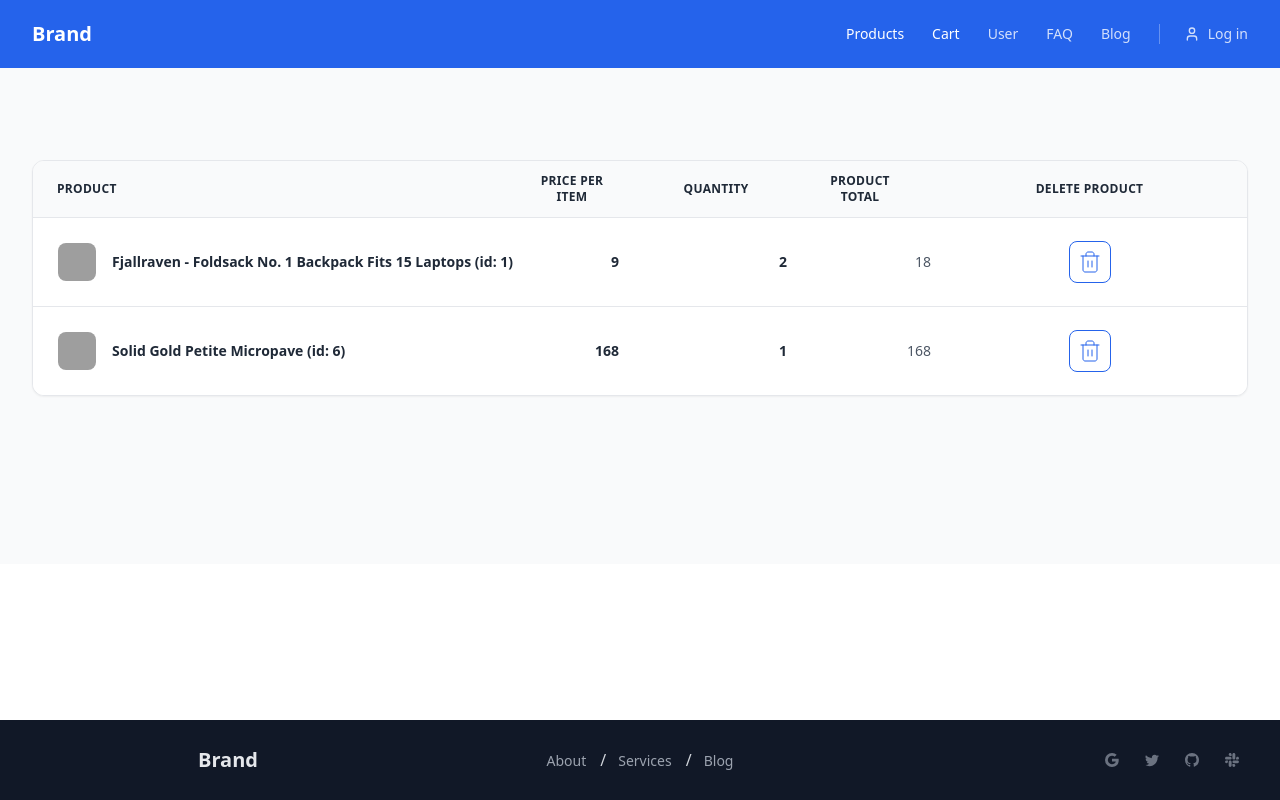
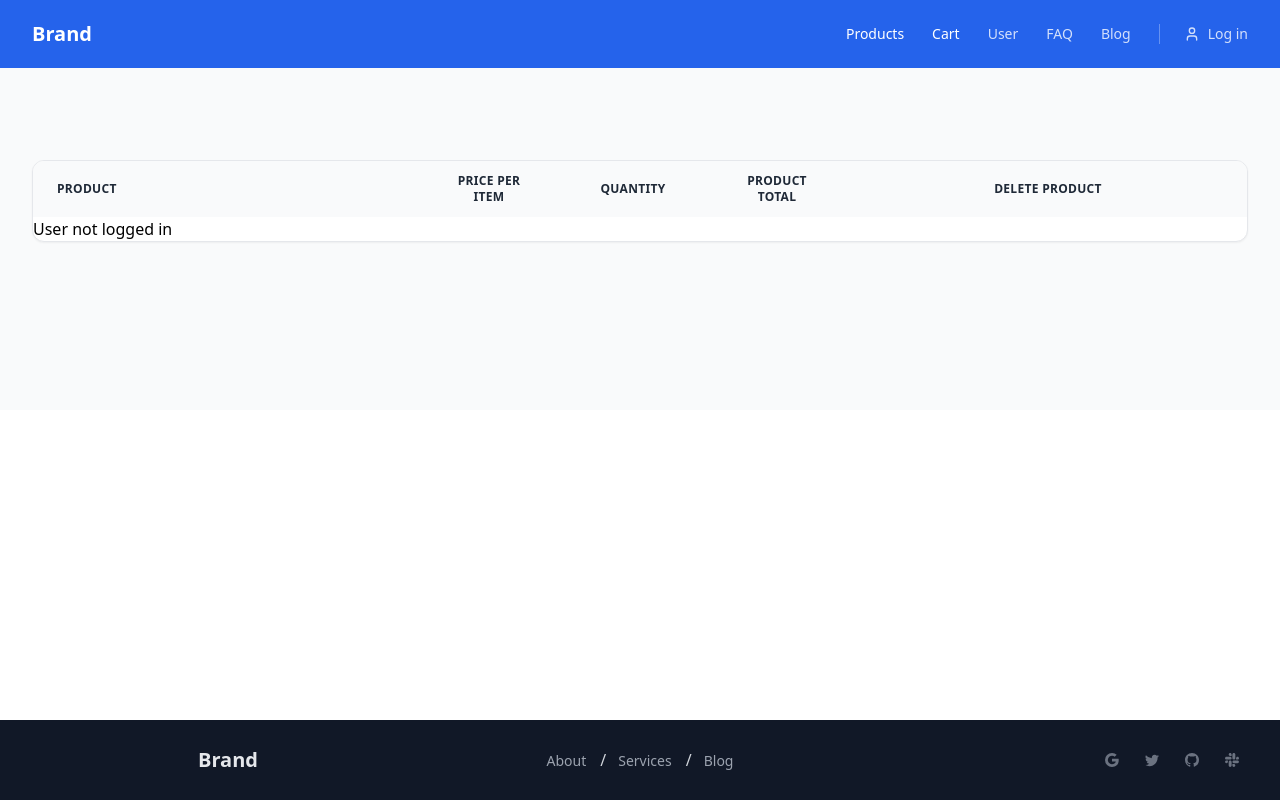
Before and after one commit to glaszczyk/next13-upskill, a Next.js app: page /cart in a window 1280 px wide. Built offline with nearby package versions, Linux system fonts and the light colour scheme; grey boxes are pictures that could not be loaded.

Commit message:
feature: NU-005 Display cart

```diff
--- a/components/CartTableItemRow.tsx
+++ b/components/CartTableItemRow.tsx
@@ -1,17 +1,10 @@
-export type CartItem = {
-	id: number;
-	alt: string;
-	title: string;
-	image: string;
-	price: number;
-	quantity: number;
-};
+import { type IProduct } from "@models/products";
 
 type CartTableItemRowProps = {
-	item: CartItem;
+	item: Partial<IProduct & { quantity: number; message?: string }>;
 };
 export const CartTableItemRow = ({
-	item: { id, image, alt, title, price, quantity },
+	item: { productId, image, title, price, quantity },
 }: CartTableItemRowProps) => {
 	return (
 		<tr className="bg-white hover:bg-gray-50 dark:bg-slate-900 dark:hover:bg-slate-800">
@@ -21,11 +14,11 @@ export const CartTableItemRow = ({
 						<img
 							className="h-[2.375rem] w-[2.375rem] flex-shrink-0 rounded-lg"
 							src={image}
-							alt={alt}
+							alt={title}
 						/>
 						<div>
 							<span className="block text-sm font-semibold text-gray-800 dark:text-gray-200">
-								{title} (id: {id})
+								{title} (id: {productId})
 							</span>
 						</div>
 					</div>
@@ -49,7 +42,9 @@ export const CartTableItemRow = ({
 			</td>
 			<td className="h-px w-px whitespace-nowrap align-middle">
 				<div className="flex justify-end gap-x-3">
-					<span className="text-sm text-gray-600 dark:text-gray-400">{quantity * price}</span>
+					<span className="text-sm text-gray-600 dark:text-gray-400">
+						{quantity && price ? quantity * price : "-"}
+					</span>
 				</div>
 			</td>
 			<td>
--- a/components/ProductItem.tsx
+++ b/components/ProductItem.tsx
@@ -1,4 +1,4 @@
-import { type ProductCartParams } from "@/pages/products/index";
+import { type ProductCartParams } from "@/helpers/useAddProduct";
 import { type IProduct } from "@models/products";
 
 type ProductItemProps = {
@@ -32,7 +32,7 @@ export const ProductItem = ({
 					<button
 						type="button"
 						className="mb-2 mt-6 inline-flex w-fit items-center gap-x-2 rounded-lg border border-transparent bg-blue-600 px-4 py-3 text-sm font-semibold text-white hover:bg-blue-700 disabled:pointer-events-none disabled:opacity-50 dark:focus:outline-none dark:focus:ring-1 dark:focus:ring-gray-600"
-						onClick={() => addToCart({ productId, price, stock })}
+						onClick={() => addToCart({ productId })}
 					>
 						Add to cart
 					</button>
--- a/components/ProductsListItem.tsx
+++ b/components/ProductsListItem.tsx
@@ -1,17 +1,8 @@
 import { type ProductCartParams } from "@/helpers/useAddProduct";
-
-export type ProductsListItem = {
-	productId: number;
-	title: string;
-	price: number;
-	description: string;
-	category: string;
-	image: string;
-	stock: number;
-};
+import { type IProduct } from "@models/products";
 
 export type ProductsListItemProps = {
-	product: ProductsListItem;
+	product: IProduct;
 	addToCart: (product: ProductCartParams) => void;
 };
 
@@ -44,7 +35,7 @@ export const ProductsListItem = ({
 				<button
 					type="button"
 					className="inline-flex items-center gap-x-2 rounded-lg border border-transparent bg-blue-600 px-4 py-3 text-sm font-semibold text-white hover:bg-blue-700 disabled:pointer-events-none disabled:opacity-50 dark:focus:outline-none dark:focus:ring-1 dark:focus:ring-gray-600"
-					onClick={() => addToCart({ price, productId })}
+					onClick={() => addToCart({ productId })}
 				>
 					Add to cart
 				</button>
--- /dev/null
+++ b/helpers/getProductData.ts
@@ -0,0 +1,7 @@
+import type { IProduct } from "@models/products";
+
+export const getProductData = async (productId: string) => {
+	const response = await fetch(`${process.env.API_URL}/api/products/${productId}`);
+	const result: Partial<IProduct & { message?: string }> = await response.json();
+	return result;
+};
--- /dev/null
+++ b/helpers/getQuantity.ts
@@ -0,0 +1,4 @@
+import type { ICartItem } from "@models/carts";
+
+export const getQuantity = (data: ICartItem[], id?: number) =>
+	data.find(({ productId }) => productId === id)?.quantity;
--- a/pages/api/user/cart.ts
+++ b/pages/api/user/cart.ts
@@ -24,9 +24,9 @@ export default function handler(req: NextApiRequest, res: NextApiResponse) {
 	}
 
 	if (req.method === "POST") {
-		const userId = req.body.userId;
-		const cartItems = req.body.cart;
-
+		const reqBody = JSON.parse(req.body);
+		const userId = reqBody.userId;
+		const cartItems = reqBody.cart;
 		if (!userId || !cartItems) return res.status(400).json({ message: "Bad Request" });
 
 		try {
--- a/pages/cart/index.tsx
+++ b/pages/cart/index.tsx
@@ -1,27 +1,21 @@
+import {
+	type GetServerSideProps,
+	type GetServerSidePropsContext,
+	type InferGetServerSidePropsType,
+} from "next";
 import type { ReactElement } from "react";
+import { getQuantity } from "@/helpers/getQuantity";
+import { getProductData } from "@/helpers/getProductData";
+import { type IProduct } from "@models/products";
+import { type ICartItem } from "@models/carts";
+import { getLoggedUserId } from "@/lib/server/utils/getLoginStatus";
 import { Layout } from "@/components/index";
-import { type CartItem, CartTableItemRow } from "@/components/CartTableItemRow";
+import { CartTableItemRow } from "@/components/CartTableItemRow";
 
-const cartItems: CartItem[] = [
-	{
-		price: 9,
-		alt: "Great item",
-		id: 1,
-		image: "https://fakestoreapi.com/img/81fPKd-2AYL._AC_SL1500_.jpg",
-		quantity: 2,
-		title: "Fjallraven - Foldsack No. 1 Backpack Fits 15 Laptops",
-	},
-	{
-		id: 6,
-		title: "Solid Gold Petite Micropave ",
-		quantity: 1,
-		price: 168,
-		alt: "Satisfaction Guaranteed.",
-		image: "https://fakestoreapi.com/img/61sbMiUnoGL._AC_UL640_QL65_ML3_.jpg",
-	},
-];
-
-const CartPage = () => {
+const CartPage = ({
+	cartItems,
+	message,
+}: InferGetServerSidePropsType<typeof getServerSideProps>) => {
 	return (
 		<div className="mx-auto max-w-[85rem] px-4 py-10 sm:px-6 lg:px-8 lg:py-14">
 			<div className="flex flex-col">
@@ -74,10 +68,11 @@ const CartPage = () => {
 
 								<tbody className="divide-y divide-gray-200 dark:divide-gray-700">
 									{cartItems.map((item) => (
-										<CartTableItemRow key={item.id} item={item} />
+										<CartTableItemRow key={item.productId} item={item} />
 									))}
 								</tbody>
 							</table>
+							<p>{message}</p>
 						</div>
 					</div>
 				</div>
@@ -86,6 +81,35 @@ const CartPage = () => {
 	);
 };
 
+export const getServerSideProps = (async (context: GetServerSidePropsContext) => {
+	const userId = await getLoggedUserId(context.req);
+	if (userId) {
+		try {
+			const response = await fetch(`${process.env.API_URL}/api/user/cart?userId=${userId}`);
+			const data: ICartItem[] = await response.json();
+			const productsPromises = data.map(async ({ productId }: { productId: number }) =>
+				getProductData(productId.toString()),
+			);
+			const allProducts = await Promise.all(productsPromises);
+			console.log(allProducts, data);
+
+			const cartItems = allProducts.map((product) => {
+				const quantity = getQuantity(data, product.productId);
+				return { ...product, quantity };
+			});
+			return { props: { cartItems } };
+		} catch (error) {
+			if (error instanceof Error) {
+				return { props: { cartItems: [], message: error.message } };
+			}
+		}
+	}
+	return { props: { cartItems: [], message: "User not logged in" } };
+}) satisfies GetServerSideProps<{
+	cartItems: Partial<IProduct & { quantity: number; message?: string }>[];
+	message?: string;
+}>;
+
 CartPage.getLayout = function getLayout(page: ReactElement) {
 	return <Layout>{page}</Layout>;
 };
--- a/pages/products/[productId]/index.tsx
+++ b/pages/products/[productId]/index.tsx
@@ -6,6 +6,7 @@ import type {
 import { useRouter } from "next/router";
 import type { ReactElement } from "react";
 import useSWR, { type Fetcher } from "swr";
+import { getProductData } from "@/helpers/getProductData";
 import { type ProductCartParams, useAddProduct } from "@/helpers/useAddProduct";
 import { getLoggedUserId } from "@/lib/server/utils/getLoginStatus";
 import { Layout } from "@/components/index";
@@ -63,11 +64,10 @@ export const getServerSideProps = (async (context: GetServerSidePropsContext) =>
 	const userId = await getLoggedUserId(context.req);
 	if (userId && productId && typeof productId === "string") {
 		try {
-			const response = await fetch(`${process.env.API_URL}/api/products/${productId}`);
-			const result: Partial<IProduct & { message?: string }> = await response.json();
+			const productData = await getProductData(productId);
 			return {
 				props: {
-					productData: { ...result },
+					productData,
 					userId,
 				},
 			};
```
Also changed, not shown: helpers/useAddProduct.ts (+7 -4 lines).
